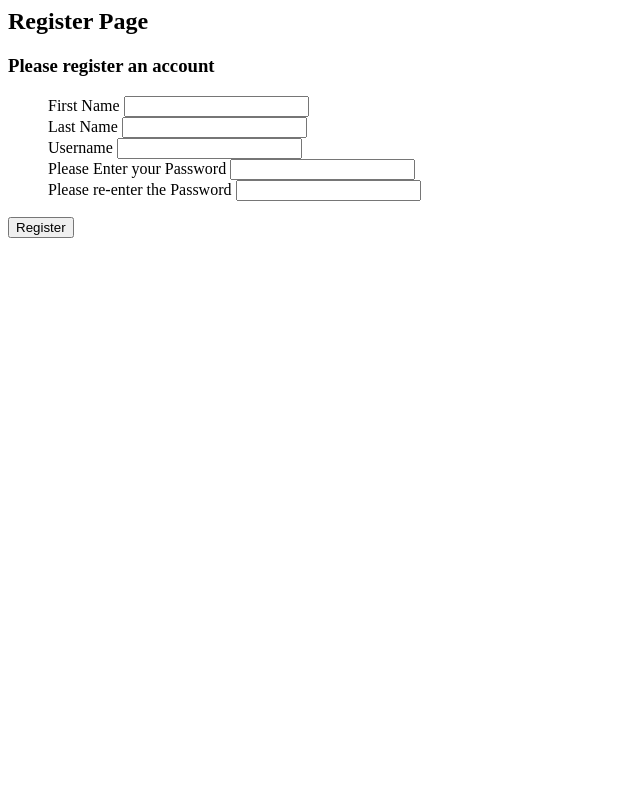
After one commit to 40172641/HonoursProject, a Flask app: page /register/ in a window 1280 px wide. The commit adds this page. Shown: the whole page, without its empty margins (0-640 px from the left). Run offline with Flask 2, Linux system fonts and the light colour scheme.

Commit message:
Login/Register

```diff
--- a/application.py
+++ b/application.py
@@ -1,9 +1,29 @@
-from flask import Flask, render_template
+from flask import Flask, render_template, abort, request
 app = Flask(__name__)
 
 @app.route("/")
 def route():
     return render_template('main.html')
 
+@app.route("/login/", methods=['GET', 'POST'])
+def login():
+    error = None
+    if request.method == 'POST':
+        username = request.form['login']
+        password = request.form['password']
+    return render_template('login.html')
+
+@app.route("/register/", methods=['GET','POST'])
+def register():
+    error = None
+    if request.method == 'POST':
+        registerUsername = request.form['username']
+        registerPassword = request.form['password']
+    return render_template('register.html')
+
+@app.errorhandler(404)
+def error_page(error):
+    return "Couldn't find the page"
+
 if __name__ == "__main__":
-    app.run(host='0.0.0.0')
+    app.run(host='0.0.0.0', debug=True)
--- /dev/null
+++ b/templates/register.html
@@ -0,0 +1,31 @@
+<html>
+<title>
+</title>
+<body>
+<h2>Register Page</h2>
+<h3>Please register an account</h3>
+<ul>
+	<form name="register" method="post">
+	<div>
+		<label for"firstName">First Name</label>
+		<input type="text" name="firstName" id="firstName">
+	</div>
+	<div>
+		<label for"lastName">Last Name</label>
+		<input type="text" name="lastName" id="lastName">
+	</div>
+	<div>
+		<label for"username">Username</label>
+		<input type="text" name="username" id="username">
+	</div>
+	<div>
+		<label for"Password">Please Enter your Password</label>
+		<input type="password" name="password" id="password">
+	</div>
+	<div>
+		<label for"Password">Please re-enter the Password</label>
+		<input type="password" name="reenter" id="reenter">
+	</ul>
+	<button type="sumbit" class="btn" name="register" value="register">Register</button
+</body>
+</html>
```
Also changed, not shown: templates/login.html (added, +20 -0 lines), templates/main.html (+14 -1 lines), 1 other file.
